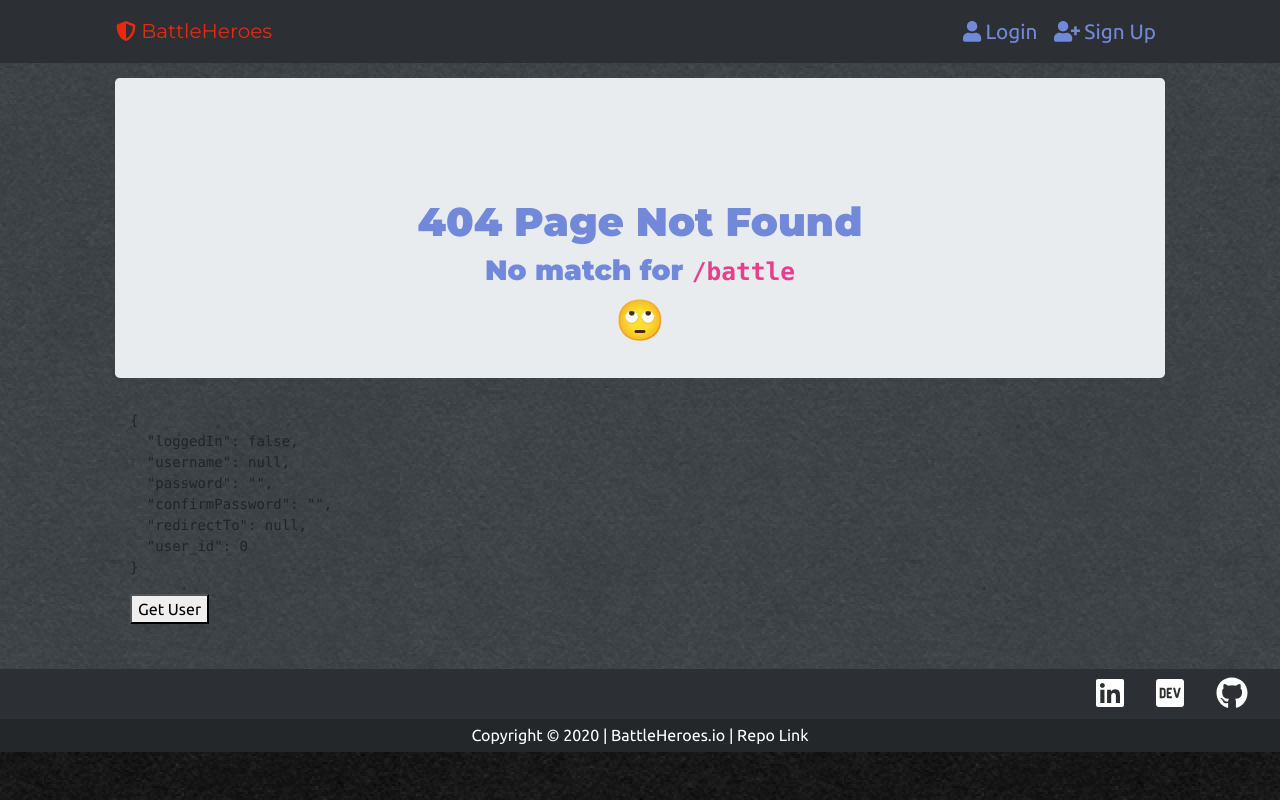
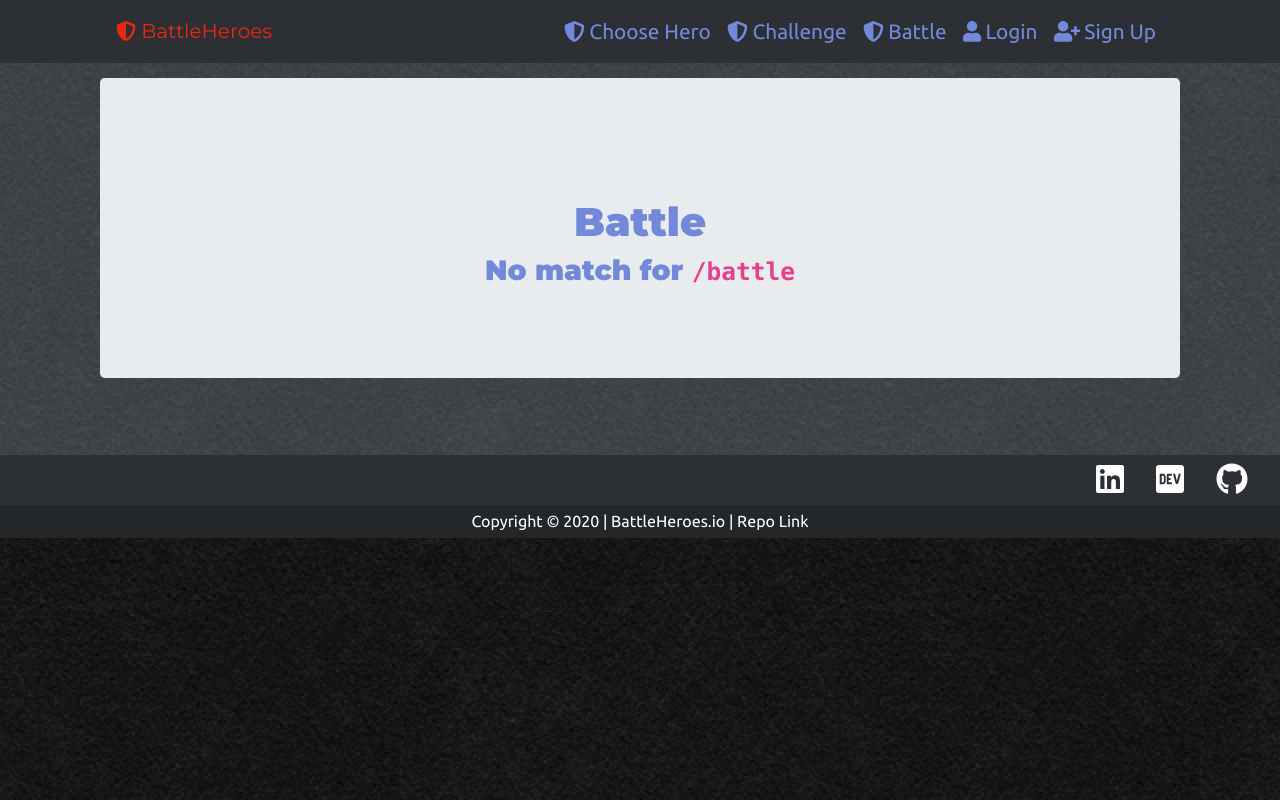
Before and after one commit to ccollins1544/battleheroes.io, a React (Create React App) app in the folder react-client/: page /battle in a window 1280 px wide. Built offline with nearby package versions, Linux system fonts and the light colour scheme; no server answers.

Commit message:
added matts changes

```diff
--- a/react-client/src/App.js
+++ b/react-client/src/App.js
@@ -7,6 +7,9 @@ import "./App.css";
 import Header from "./components/Header";
 import Footer from "./components/Footer";
 import Home from "./pages/Home";
+import Challenge from "./pages/Challenge";
+import ChooseHero from "./pages/ChooseHero";
+import Battle from "./pages/Battle";
 import Login from "./pages/Login";
 import SignUp from "./pages/SignUp";
 import Index from "./pages";
@@ -33,8 +36,11 @@ class App extends Component {
 
             <Switch>
               <Route exact path="/" component={Home} />
-              <Route path="/login" component={Login} />
-              <Route path="/signup" component={SignUp} />
+              <Route exact path="/login" component={Login} />
+              <Route exact path="/signup" component={SignUp} />
+              <Route exact path="/challenge" component={Challenge}></Route>
+              <Route exact path="/choose-hero" component={ChooseHero}></Route>
+              <Route exact path="/battle"component={Battle}></Route>
               <Route path="*" component={Index} />
             </Switch>
 
--- a/react-client/src/components/Header/index.js
+++ b/react-client/src/components/Header/index.js
@@ -22,6 +22,15 @@ const Header = () => {
           <Link to="/" className="navbar-brand mb-0 h1" ><FontAwesomeIcon icon={faShieldAlt} /> BattleHeroes</Link>
           <div className="navbar-collapse collapse show">
             <ul className="navbar-nav ml-auto">
+                <li className="nav-item">
+                  <Link to="/choose-hero" className="nav-link"><FontAwesomeIcon icon={faShieldAlt} /> Choose Hero</Link>
+                </li>
+                <li className="nav-item">
+                  <Link to="/challenge" className="nav-link"><FontAwesomeIcon icon={faShieldAlt} /> Challenge</Link>
+                </li>
+                <li className="nav-item">
+                  <Link to="/battle" className="nav-link"><FontAwesomeIcon icon={faShieldAlt} /> Battle</Link>
+                </li>
               {userState.loggedIn ? (
                 <li className="nav-item">
                   <Link to="/" className="nav-link" onClick={(e) => handleLogout(e)}><FontAwesomeIcon icon={faUserSlash} /> {userState.username}</Link>
--- /dev/null
+++ b/react-client/src/pages/Battle.js
@@ -0,0 +1,34 @@
+import React from "react";
+import Wrapper from "../components/Wrapper";
+import { SectionRow, Col } from "../components/Grid";
+import Card from "../components/Card";
+import Jumbotron from "../components/Jumbotron";
+import { FontAwesomeIcon } from "@fortawesome/react-fontawesome";
+import { faTrash } from "@fortawesome/free-solid-svg-icons";
+import { useLocation } from "react-router-dom";
+
+function Battle() {
+  let location = useLocation();
+
+  return (
+    <Wrapper className="App" id="main-container">
+      <SectionRow id="main-section">
+        <Col size="lg-12">
+          <Jumbotron>
+
+            <h1>Battle</h1>
+            <h3>No match for <code>{location.pathname}</code></h3>
+            <h1>
+              {/* <span role="img" aria-label="Face With Rolling Eyes Emoji">
+
+              </span> */}
+            </h1>
+
+          </Jumbotron>
+        </Col>
+      </SectionRow>
+    </Wrapper>
+  );
+}
+
+export default Battle;
--- /dev/null
+++ b/react-client/src/pages/Challenge.js
@@ -0,0 +1,35 @@
+import React from "react";
+import API from "../utils/API";
+import Wrapper from "../components/Wrapper";
+import { SectionRow , Col } from "../components/Grid";
+import Card from "../components/Card";
+import { FontAwesomeIcon } from "@fortawesome/react-fontawesome";
+import { faTrash } from "@fortawesome/free-solid-svg-icons";
+import Jumbotron from "../components/Jumbotron";
+import { useLocation } from "react-router-dom";
+
+function Challenge() {
+  let location = useLocation();
+
+  return (
+    <Wrapper className="App" id="main-container">
+      <SectionRow id="main-section">
+        <Col size="lg-12">
+          <Jumbotron>
+
+            <h1>Challenge</h1>
+            <h3>No match for <code>{location.pathname}</code></h3>
+            <h1>
+              {/* <span role="img" aria-label="Face With Rolling Eyes Emoji">
+
+              </span> */}
+            </h1>
+
+          </Jumbotron>
+        </Col>
+      </SectionRow>
+    </Wrapper>
+  );
+}
+
+export default Challenge;
--- /dev/null
+++ b/react-client/src/pages/ChooseHero.js
@@ -0,0 +1,35 @@
+import React from "react";
+import API from "../utils/API";
+import Wrapper from "../components/Wrapper";
+import { SectionRow , Col } from "../components/Grid";
+import Card from "../components/Card";
+import { FontAwesomeIcon } from "@fortawesome/react-fontawesome";
+import { faTrash } from "@fortawesome/free-solid-svg-icons";
+import Jumbotron from "../components/Jumbotron";
+import { useLocation } from "react-router-dom";
+
+function ChooseHero() {
+  let location = useLocation();
+
+  return (
+    <Wrapper className="App" id="main-container">
+      <SectionRow id="main-section">
+        <Col size="lg-12">
+          <Jumbotron>
+
+            <h1>ChooseHero</h1>
+            <h3>No match for <code>{location.pathname}</code></h3>
+            <h1>
+              {/* <span role="img" aria-label="Face With Rolling Eyes Emoji">
+
+              </span> */}
+            </h1>
+
+          </Jumbotron>
+        </Col>
+      </SectionRow>
+    </Wrapper>
+  );
+}
+
+export default ChooseHero;
```
Also changed, not shown: 2 other files (tests, documents, lock files or other folders).
